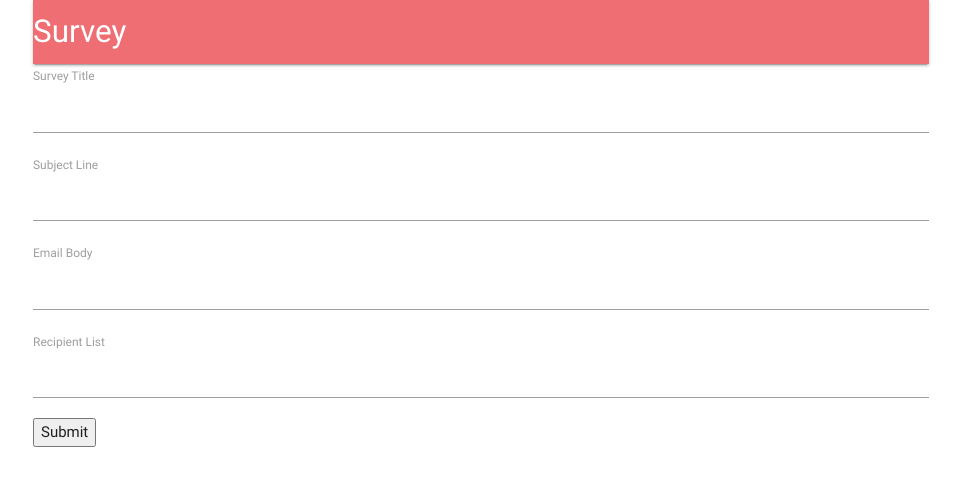
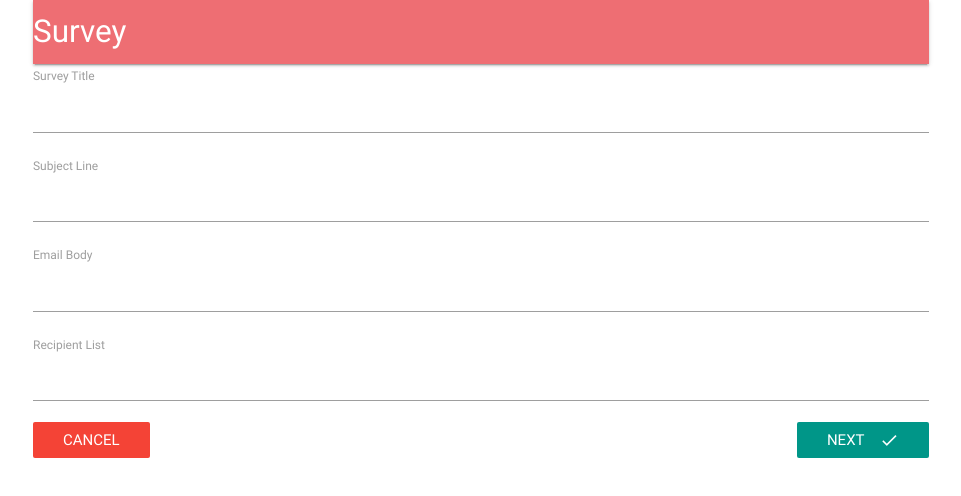
Before and after one commit to jhosehprendon/survey, a React (Create React App) app in the folder client/: page /surveys/new in a window 1280 px wide. Shown: the top 496 px of the page, without its empty margins (159-1120 px from the left). Built offline with nearby package versions, Linux system fonts and the light colour scheme; no server answers.

Commit message:
Added form validation and error message to user

```diff
--- a/client/src/components/App.js
+++ b/client/src/components/App.js
@@ -15,16 +15,14 @@
 
     render(){
         return(
+            <BrowserRouter>
                 <div className="container">
-                <BrowserRouter>
-                    <div>
                     <Header />
                     <Route exact={true} path="/" component={Landing} />
                     <Route exact={true} path="/surveys" component={Dashboard} />
                     <Route path="/surveys/new" component={SurveyNew} />
                 </div>
             </BrowserRouter>
-            </div>
     );
     }
 }
--- a/client/src/components/surveys/SurveyField.js
+++ b/client/src/components/surveys/SurveyField.js
@@ -1,10 +1,13 @@
 import React from 'react';
 
-export default ({input, label}) => {
+export default ({input, label, meta: {error, touched} }) => {
     return(
         <div>
             <label>{label}</label>
-            < input {...input} />
+            < input {...input} style={{ marginBottom: '1px' }} />
+            <div className="red-text" style={{ marginBottom: '20px' }}>
+                {touched && error}
+            </div>
         </div>
     );
 }
--- a/client/src/components/surveys/SurveyForm.js
+++ b/client/src/components/surveys/SurveyForm.js
@@ -1,6 +1,8 @@
 import React, { Component } from 'react';
 import { reduxForm, Field } from 'redux-form';
+import { Link } from 'react-router-dom';
 import SurveyField from './SurveyField';
+import validateEmails from '../../utils/validateEmails'
 
 class SurveyForm extends Component {
     renderFields(){
@@ -20,13 +22,38 @@
             <div>
                 <form onSubmit={this.props.handleSubmit(values => console.log(values))}>
                     {this.renderFields()}
-                    <button type="submit">Submit</button>
+                    <Link to="/surveys" className="red btn-flat white-text">Cancel</Link>
+                    <button className="teal btn-flat right white-text" type="submit">
+                        Next
+                        <i className="material-icons right">done</i>
+                    </button>
                 </form>
             </div>
         );
     }
 }
 
+function validate (values) {
+    const errors = {};
+
+    if (!values.title) {
+        errors.title = 'You must provide a title';
+    }
+
+    if (!values.subject) {
+        errors.subject = 'You must provide a subject';
+    }
+
+    if (!values.body) {
+        errors.body = 'You must provide a body text';
+    }
+
+    errors.emails = validateEmails(values.emails || '');
+
+    return errors;
+}
+
 export default reduxForm({
+    validate,
     form: 'surveyForm'
 })(SurveyForm);
--- /dev/null
+++ b/client/src/utils/validateEmails.js
@@ -0,0 +1,13 @@
+const re = /^(([^<>()\[\]\\.,;:\s@"]+(\.[^<>()\[\]\\.,;:\s@"]+)*)|(".+"))@((\[[0-9]{1,3}\.[0-9]{1,3}\.[0-9]{1,3}\.[0-9]{1,3}])|(([a-zA-Z\-0-9]+\.)+[a-zA-Z]{2,}))$/
+
+export default (emails) => {
+    const invalidEmails = emails
+    .split(',')
+    .map(email => email.trim())
+    .filter(email => re.test(email) === false)
+
+    if (invalidEmails.length) {
+        return `These emails are invalid: ${invalidEmails}`;
+    }
+    return;
+};
```
Lines whose indentation alone changed are shown as unchanged.
